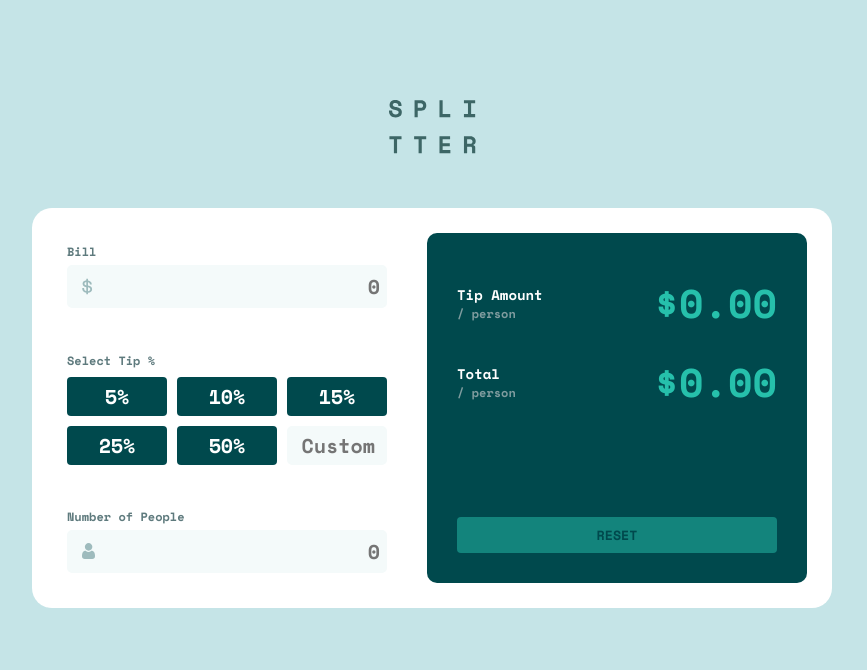
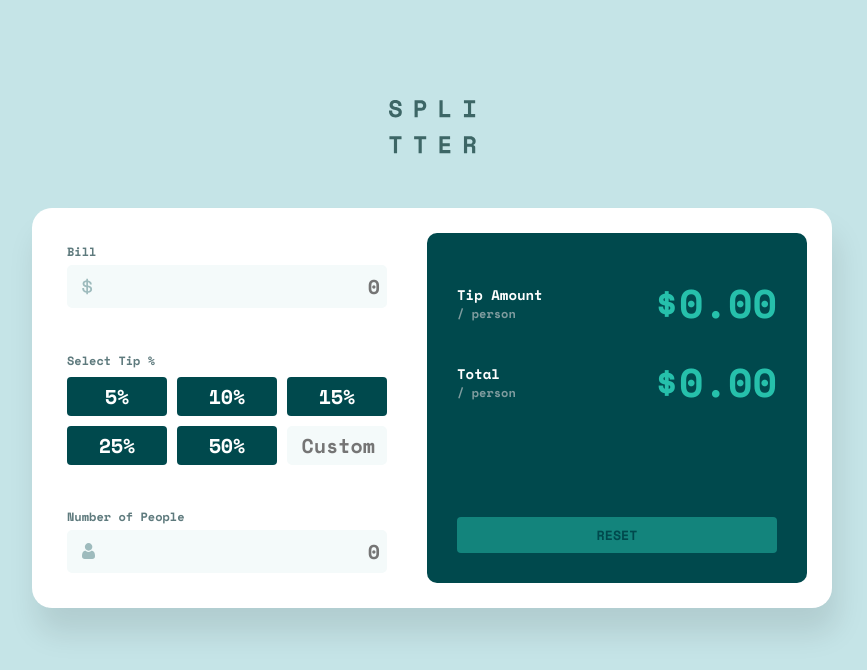
Before and after one commit to cloviswrodrigues/tip_calculator_app_main, a React (Create React App) app in the folder frontend/: page / in a window 1280 px wide. Shown: the top 670 px of the page, without its empty margins (208-1075 px from the left). Built offline with nearby package versions, Linux system fonts and the light colour scheme.

Commit message:
add box shadow in calculator

```diff
--- a/frontend/src/Calculator.module.css
+++ b/frontend/src/Calculator.module.css
@@ -7,6 +7,7 @@
     border-radius: 2rem;
     display: flex;
     gap: 3rem;
+    box-shadow: 5px 25px 30px rgba(0, 0, 0,.1);
 }
 
 .values {
```
